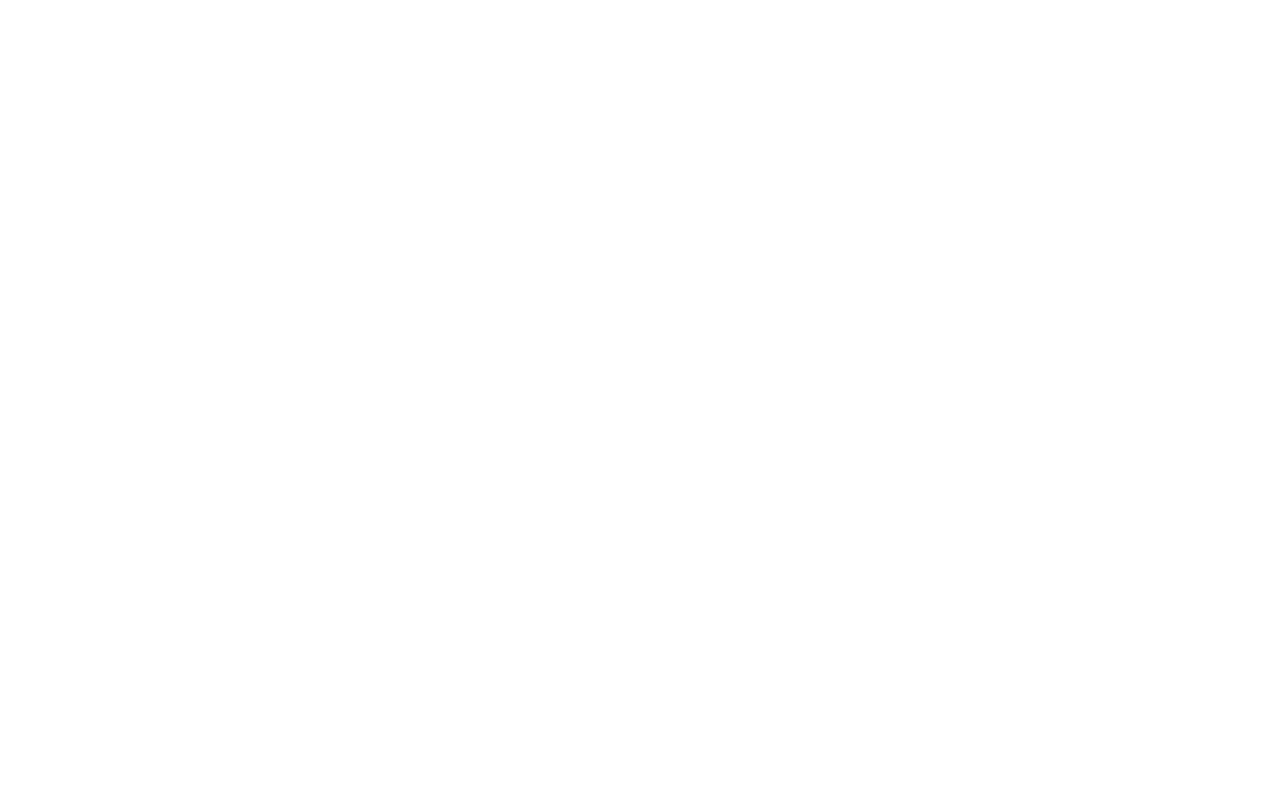
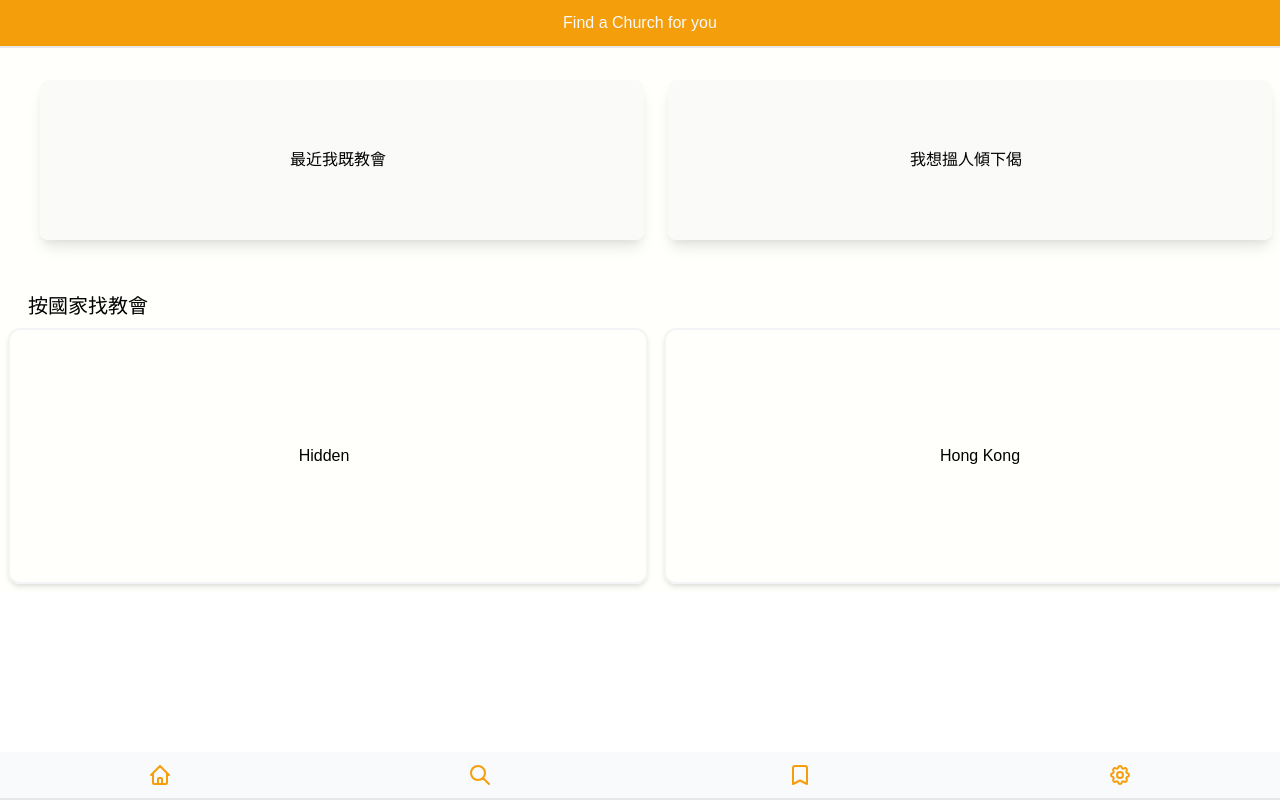
Before and after one commit to karllauy/openChurch, a Nuxt app: page /welcome in a window 1280 px wide. Before the commit this address had no page. Built offline with nearby package versions, Linux system fonts and the light colour scheme.

Commit message:
add landing page

```diff
--- /dev/null
+++ b/components/search.vue
@@ -0,0 +1,50 @@
+<template>
+    <div class="bg-yellow-50 bg-opacity-20 bg-auto overflow-hidden sm:rounded-md mt-10 mb-14 divide-solid">
+        <div id="top_button" class="flex w-full bg-white round-md mx-4 my-4 p-3">
+            <button class="h-40 px-5 m-3 text-black duration-150 bg-gray-100 bg-opacity-40 rounded-lg shadow-lg w-1/2 hover:bg-gray-100">
+                 <span class="mr-2">最近我既教會</span>
+            </button>
+            <button class="h-40 px-5 m-3 text-black duration-150 bg-gray-100 bg-opacity-40 rounded-lg shadow-lg w-1/2 hover:bg-gray-100">
+                 <span class="mr-2">我想搵人傾下偈</span>
+            </button>
+        </div>
+        <div class="flex flex-col">
+            <div class="text-xl ml-7 mt-3">按國家找教會</div>
+            <div class="">
+            <ul role="button" class="flex overflow-scroll">
+                <button
+                    class="h-64 w-1/2 m-2 rounded-xl shadow-md border-2 border-gray-100 flex-shrink-0"
+                    v-for="country in uniqueCountries"
+                    :key="country"
+                    @click="onClickListItem()">
+                    <span class="mr-2">
+                        {{country}}
+                    </span>
+                </button>
+            </ul>
+            </div>
+        </div>
+    </div>
+</template>
+
+<script>
+export default {
+    methods:{
+    onClickListItem(){
+      this.$router.push('/');
+    }
+    },
+    computed: {
+    churches() {
+      return this.$store.state.churches;
+    },
+    uniqueCountries(){
+        let countries = this.$store.state.churches.map( (church) => {return church.basic_info.country} )
+        //console.log('country list ', countries);
+        let uniqueCountries = countries.filter((value, index, self)=>{return self.indexOf(value)===index})
+        //console.log(uniqueCountries)
+        return uniqueCountries
+    }
+  }
+}
+</script>
--- /dev/null
+++ b/pages/welcome.vue
@@ -0,0 +1,21 @@
+<template>
+    <div>
+        <top-bar />
+        <Search />
+        <BottomNavi />
+    </div>
+</template>
+
+<script>
+import Welcome from '../components/search.vue'
+import TopBar from '../components/TopBar.vue'
+import BottomNavi from '../components/BottomNavi.vue'
+
+
+export default {
+  components: { TopBar, Welcome, BottomNavi },
+
+}
+</script>
+<style>
+</style>
--- a/tailwind.config.js
+++ b/tailwind.config.js
@@ -8,7 +8,8 @@
       blue: colors.lightBlue,
       red: colors.rose,
       pink: colors.fuchsia,
-      amber: colors.amber
+      amber: colors.amber,
+      yellow: colors.yellow
     },
     fontFamily: {
       sans: ['Graphik', 'sans-serif'],
```
